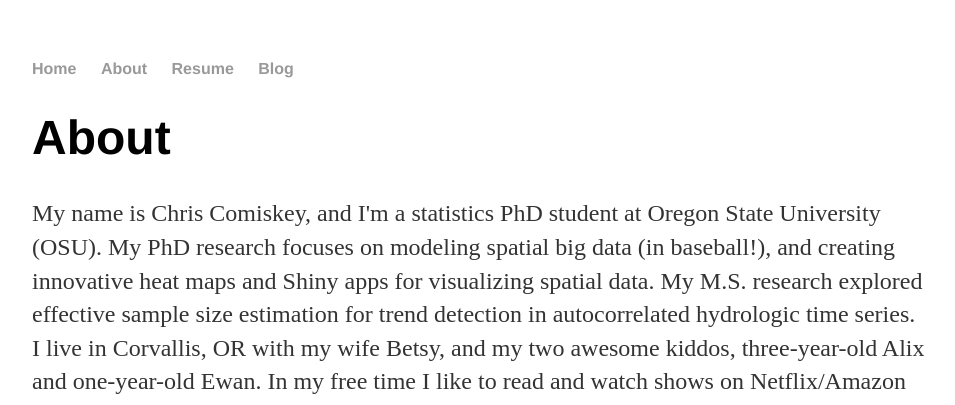
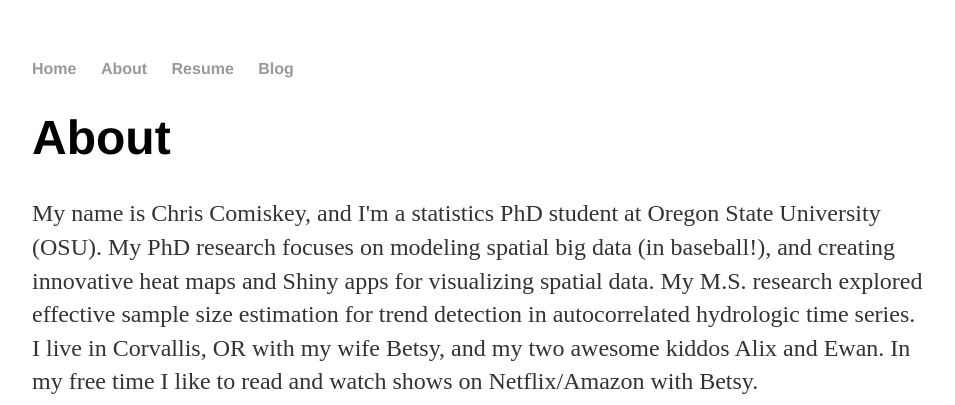
Before and after one commit to cwcomiskey/cwcomiskey.github.io, a Jekyll site: the page built from about/index.html, in a window 1280 px wide. Shown: the top 405 px of the page, without its empty margins (160-1115 px from the left). Built offline with Jekyll 4.4.1, drawn with Linux system fonts in a browser that asks for light colours; some of the changed text lies outside the part shown.

Commit message:
Create index.html

```diff
--- a/about/index.html
+++ b/about/index.html
@@ -11,10 +11,10 @@
 				My M.S. research explored effective sample size estimation
 				for trend detection in autocorrelated hydrologic time series.
 				I live in Corvallis, OR with my wife Betsy,
-				and my two awesome kiddos, three-year-old Alix and one-year-old Ewan.
+				and my two awesome kiddos Alix and Ewan.
 				In my free time I like to read and watch shows on Netflix/Amazon with Betsy.</p>
 
-			<img src="./IMG_2878.jpg" alt="Me and the family" id="pic" align = "center" style="width:816px;height:612px;"/>
+			<img src="./IMG_8915.jpg" alt="Me and the family" id="pic" align = "center" style="width:816px;height:612px;"/>
 			<ul class="contacts">
 				<li><a href="https://www.linkedin.com/in/chris-comiskey-6194021a/">LinkedIn</a></li>
 				<li><a href="http://stat.oregonstate.edu/">OSU Department of Statistics</a></li>
```
